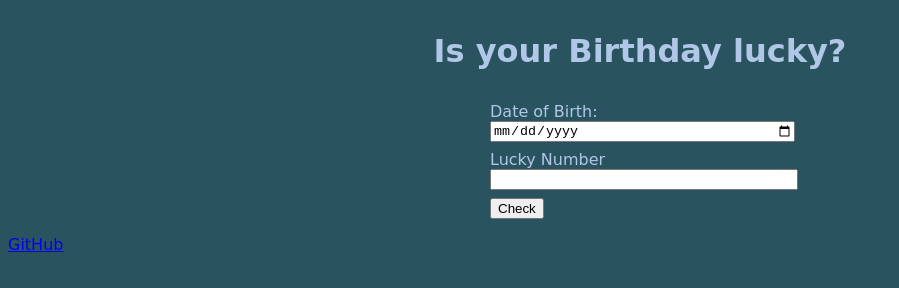
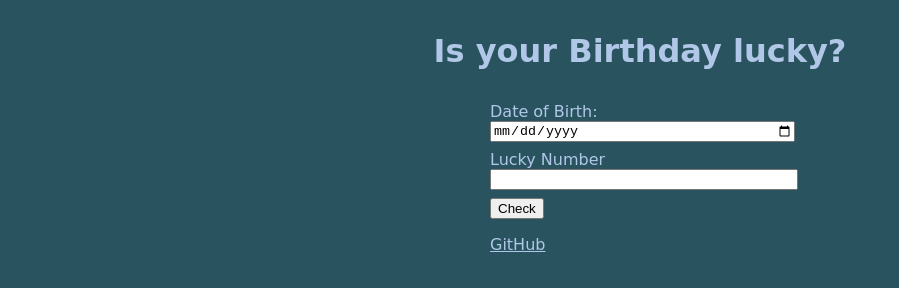
Before and after one commit to ShoaibTamboli/Mark11-is-your-birthday-lucky, a plain HTML site: page index.html in a window 1280 px wide. Shown: the whole page, without its empty margins (0-899 px from the left). Drawn offline with Linux system fonts and the light colour scheme.

Commit message:
update: footer and css

```diff
--- a/Style.css
+++ b/Style.css
@@ -42,3 +42,7 @@ input {
   padding: 0.5rem;
   border-radius: 0.3rem;
 }
+
+a{
+  color: var(--primary-green);
+}
--- a/index.html
+++ b/index.html
@@ -15,7 +15,7 @@
     <h1> Is your Birthday lucky?</h1>
     <div class="container">
         <label for="date-of-birth">Date of Birth:</label>
-        <input id="DoB" type="date" >
+        <input id="DoB" type="date">
 
         <label for="lucky-number">Lucky Number</label>
         <input id="Luckynum" type="number">
@@ -24,8 +24,11 @@
 
         <div id="output-box"></div>
 
+        <footer>
+            <p class="github"><a href="https://github.com/ShoaibTamboli/Mark11-is-your-birthday-lucky" target="_blank">GitHub</a></p>
+        </footer>
     </div>
-    <footer> <p class="github"><a href="https://github.com/ShoaibTamboli/Mark11-is-your-birthday-lucky" target="_blank">GitHub</a></p>     </footer>
+
     <script src="App.js"></script>
 </body>
 
```
